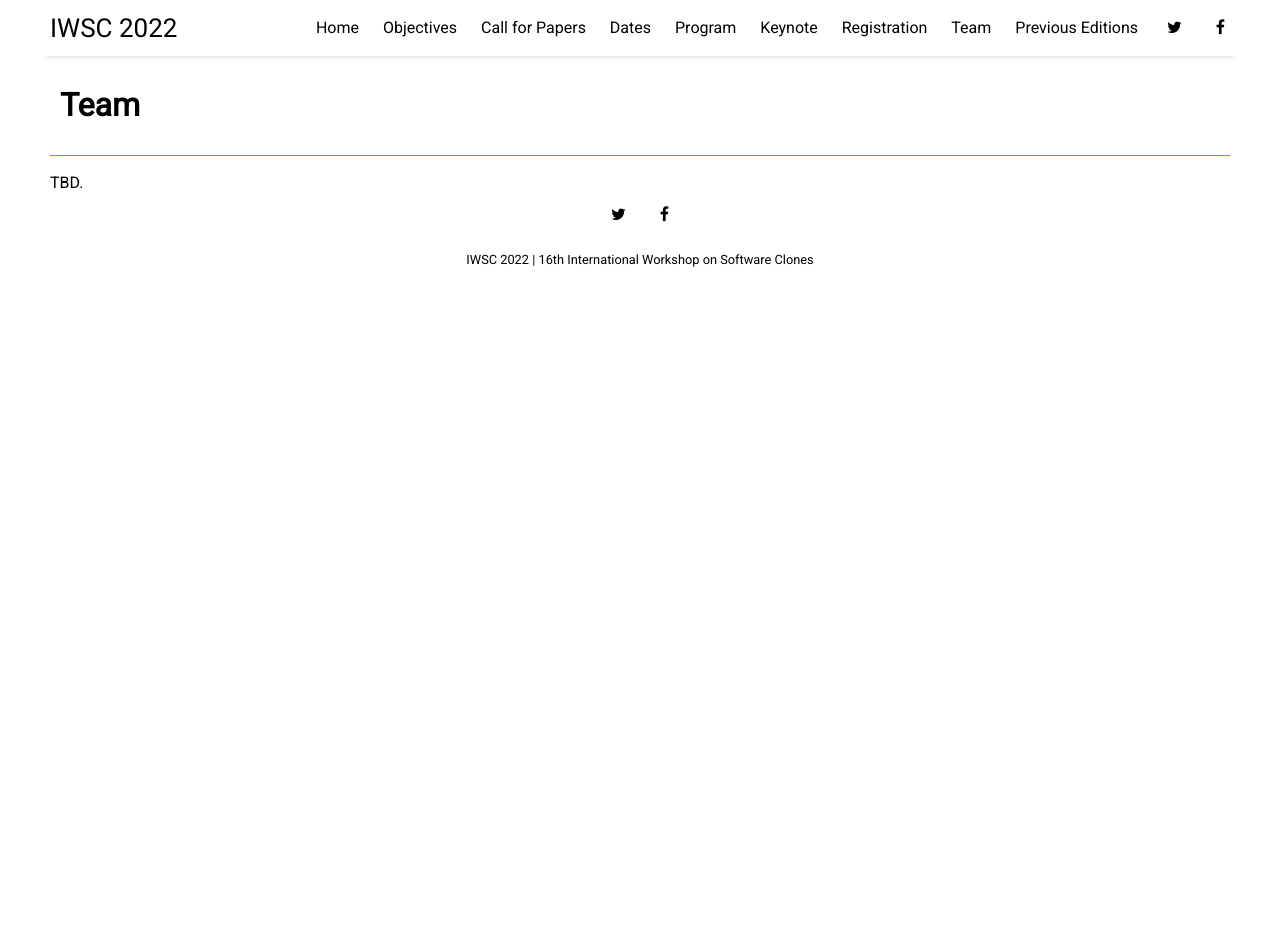
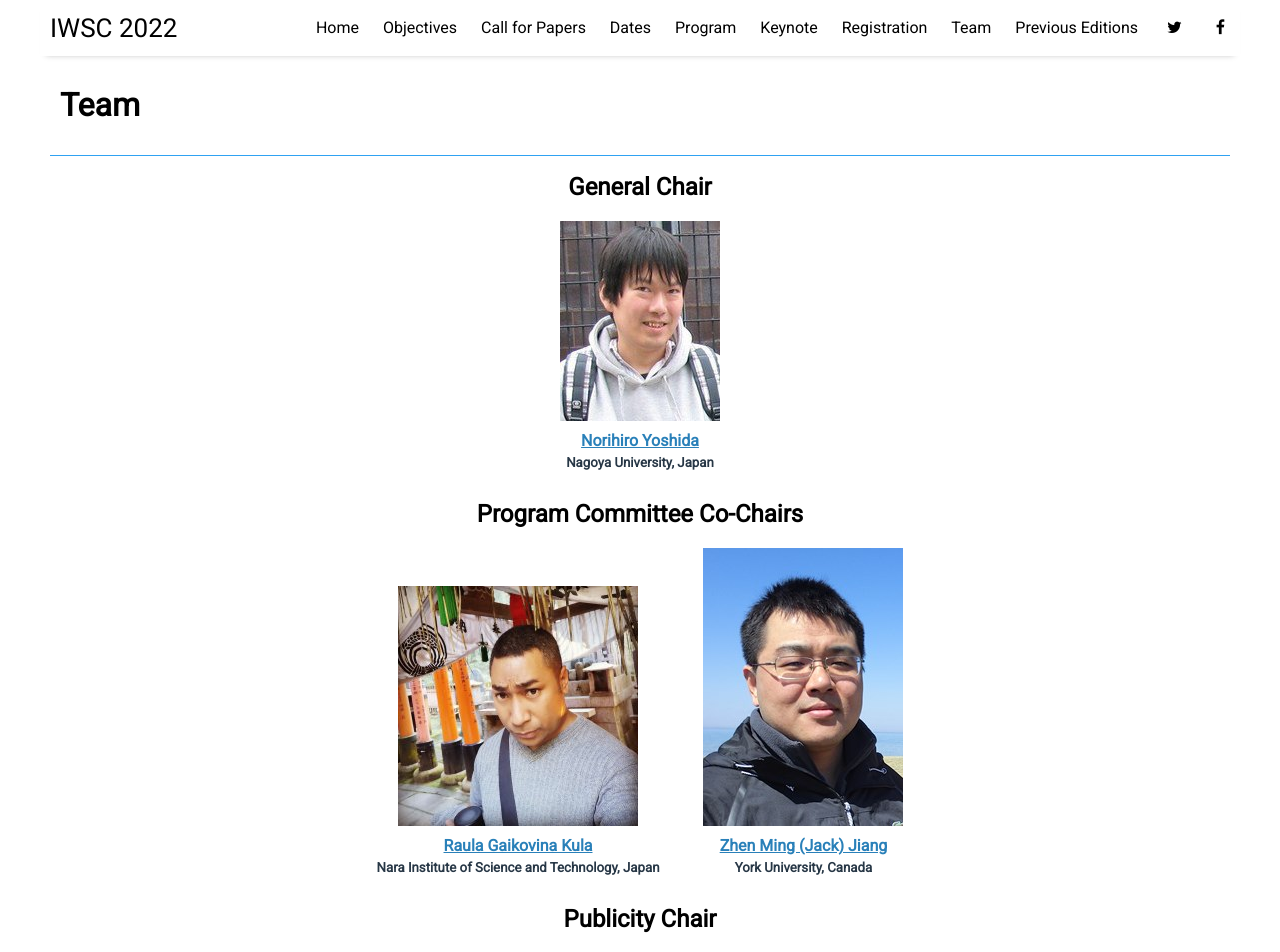
Before and after one commit to iwsc2023/iwsc2023.github.io, a Jekyll site: the page built from pages/team.html, in a window 1280 px wide and 1400 px high. Shown: the top 952 px of the window. Built offline with Jekyll 4.4.1, drawn with Linux system fonts in a browser that asks for light colours; nearby versions of some CDN libraries; some of the changed text lies outside the part shown; grey boxes are pictures that could not be loaded.

Commit message:
add organization committee information

```diff
--- a/pages/team.html
+++ b/pages/team.html
@@ -3,4 +3,43 @@
 title: Team
 ---
 <hr />
-TBD.
+<div class="team_member">
+    <h2>General Chair</h2>
+    <div class="individual">
+        <img src="/assets/img/yoshida.jpg" />
+        <h4><a href="https://sites.google.com/site/yoshidaatnu/home">Norihiro Yoshida</a></h4>
+        <h5>Nagoya University, Japan</h5>
+    </div>
+</div>
+
+<div class="team_member">
+    <h2>Program Committee Co-Chairs</h2>
+    <div class="individual">
+        <img src="/assets/img/raula.jpg" />
+        <h4><a href="https://raux.github.io">Raula Gaikovina Kula</a></h4>
+        <h5>Nara Institute of Science and Technology, Japan</h5>
+    </div>
+    <div class="individual">
+        <img src="/assets/img/ZhenMingJiang.jpg" />
+        <h4><a href="http://www.cse.yorku.ca/~zmjiang/">Zhen Ming (Jack) Jiang</a></h4>
+        <h5>York University, Canada</h5>
+    </div>
+  </div>
+
+  <div class="team_member">
+    <h2>Publicity Chair</h2>
+    <div class="individual">
+        <img src="/assets/img/donggyun.jpg" />
+        <h4><a href="https://donggyun.com">DongGyun Han</a></h4>
+        <h5>Singapore Management University, Singapore</h5>
+    </div>
+  </div>
+
+  <div class="team_member">
+    <h2>Web Chair</h2>
+    <div class="individual">
+        <img src="/assets/img/supatsara.jpg"  />
+        <h4><a href="https://www.supatsarawat.com">Supatsara Wattanakriengkrai</a></h4>
+        <h5>Nara Institute of Science and Technology, Japan</h5>
+    </div>
+  </div>
```
Also changed, not shown: assets/img/ZhenMingJiang.jpg (added), assets/img/raula.jpg (added), assets/img/supatsara.jpg (added), assets/img/yoshida.jpg (added), 4 other files.
